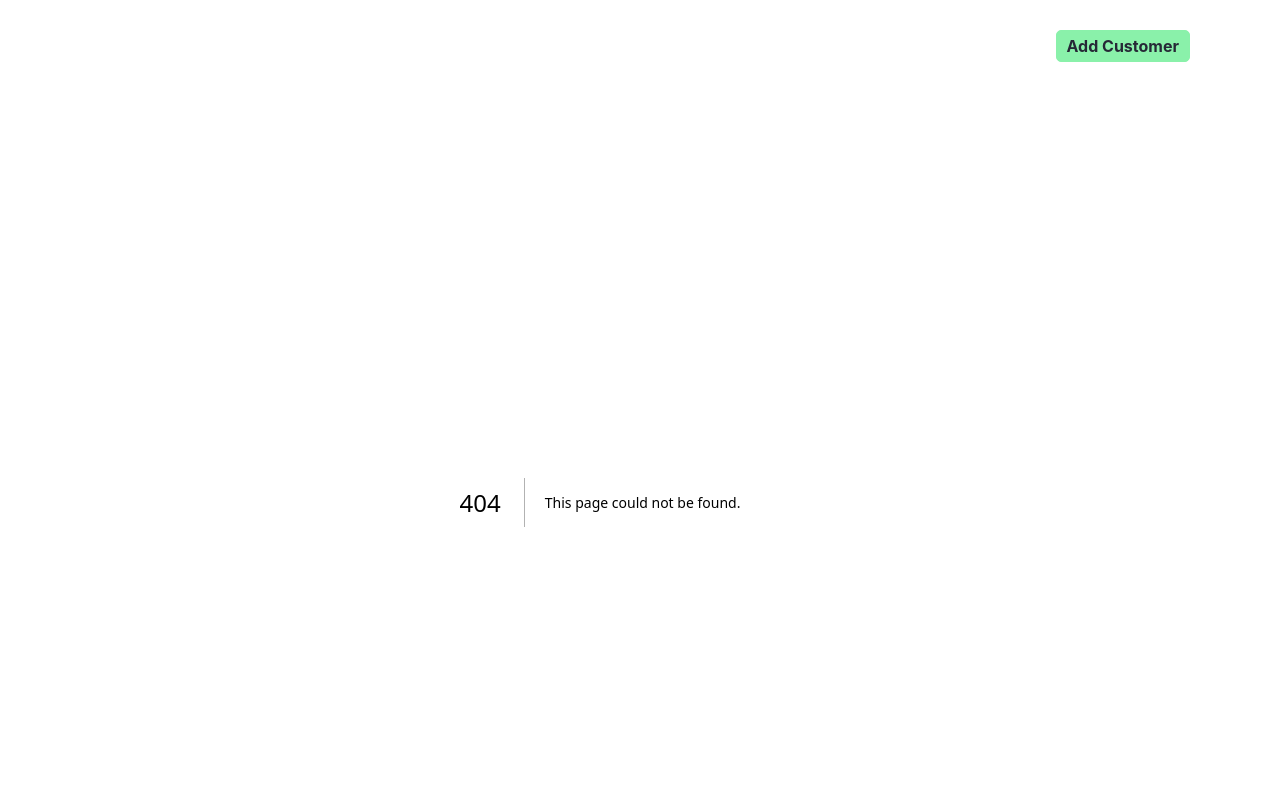
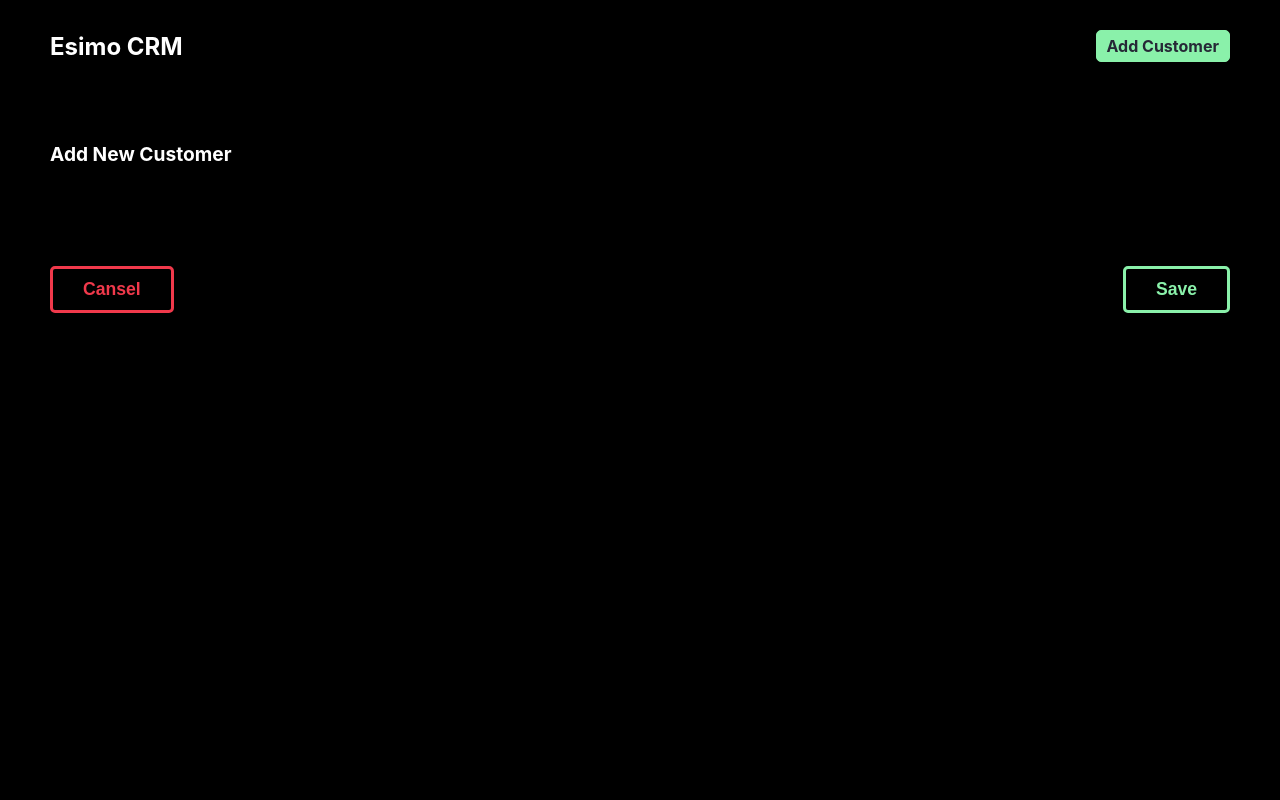
Before and after one commit to xe4at/CRM-Project, a Next.js app: page /add-customer in a window 1280 px wide. Before the commit this address had no page. Shown: the top 800 px of the page. Built offline with nearby package versions, Linux system fonts and the light colour scheme.

Commit message:
add AddCustomer Page to this project

```diff
--- /dev/null
+++ b/components/module/Form.jsx
@@ -0,0 +1,6 @@
+
+function Form() {
+  return <div>Form</div>;
+}
+
+export default Form;
--- /dev/null
+++ b/components/template/AddCustomerPage.jsx
@@ -0,0 +1,36 @@
+import { useState } from "react";
+import Form from "../module/Form";
+
+function AddCustomerPage() {
+  const [form, setForm] = useState({
+    name: "",
+    lastName: "",
+    email: "",
+    phone: "",
+    address: "",
+    postalCode: "",
+    date: "",
+    products: [],
+  });
+
+  const saveHandler = () => {};
+
+  const cancelHandler = () => {};
+
+  return (
+    <div className="customer-page">
+      <h4>Add New Customer</h4>
+      <Form form={form} setForm={setForm} />
+      <div className="customer-page__buttons">
+        <button className="first" onClick={cancelHandler}>
+          Cansel
+        </button>
+        <button className="second" onClick={saveHandler}>
+          Save
+        </button>
+      </div>
+    </div>
+  );
+}
+
+export default AddCustomerPage;
--- /dev/null
+++ b/src/pages/add-customer/index.jsx
@@ -0,0 +1,7 @@
+import AddCustomerPage from "../../../components/template/AddCustomerPage";
+
+function Index() {
+  return <AddCustomerPage />;
+}
+
+export default Index;
```
